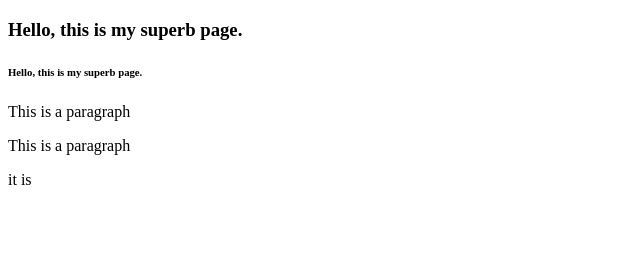
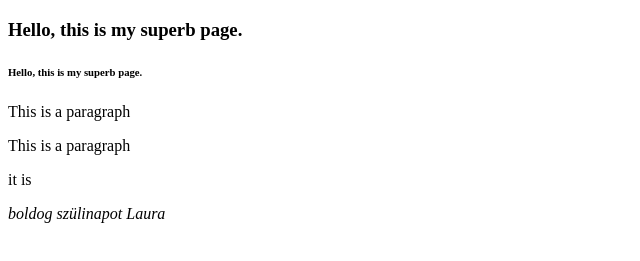
Before and after one commit to DaathSquid/testrepo, a plain HTML site: page HTML basic 1/index.html in a window 1280 px wide. Shown: the part 61-322 px from the top of the page, without its empty margins (0-640 px from the left). Drawn offline with Linux system fonts and the light colour scheme.

Commit message:
index.html

```diff
--- a/HTML basic 1/index.html
+++ b/HTML basic 1/index.html
@@ -22,6 +22,10 @@
         This is a paragraph
     </p>
     <p>it is <i>
+        <p>
+            boldog szülinapot Laura
+
+        </p>
 
     </i></p>
 
```
